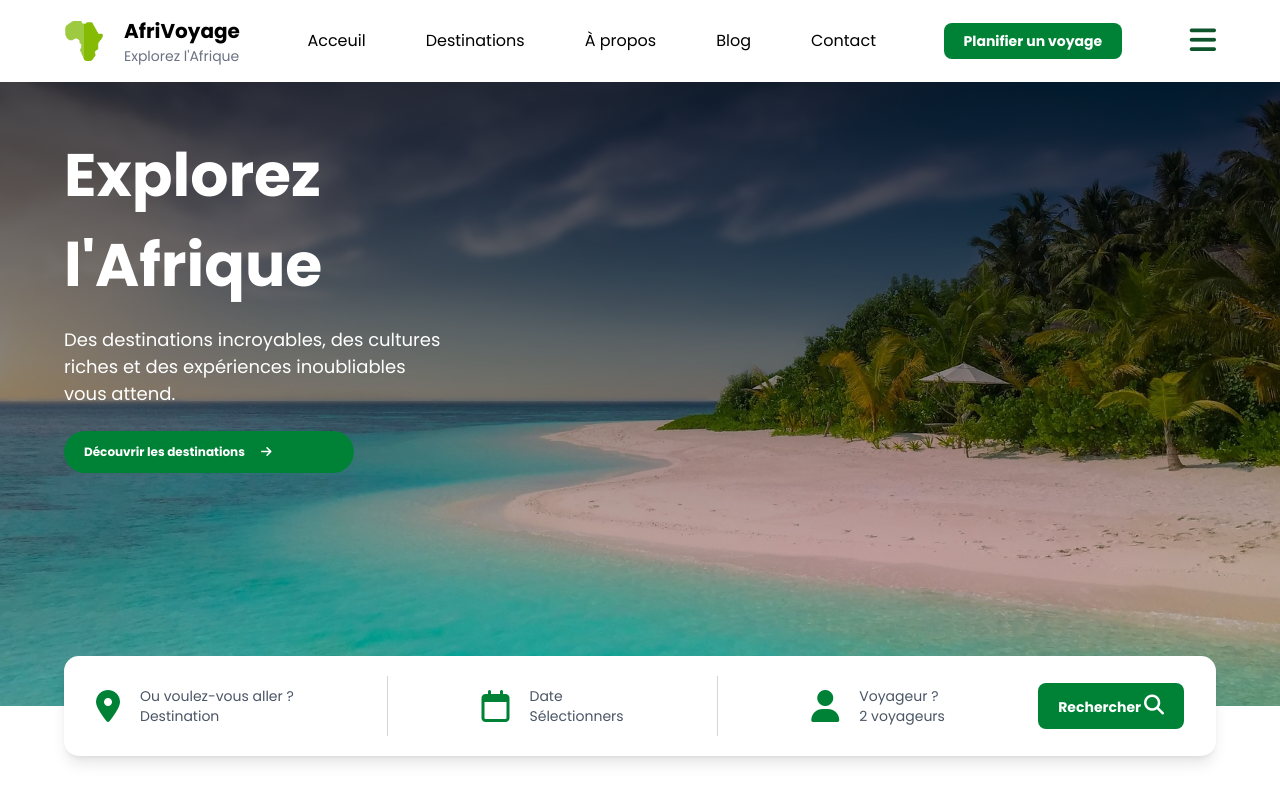
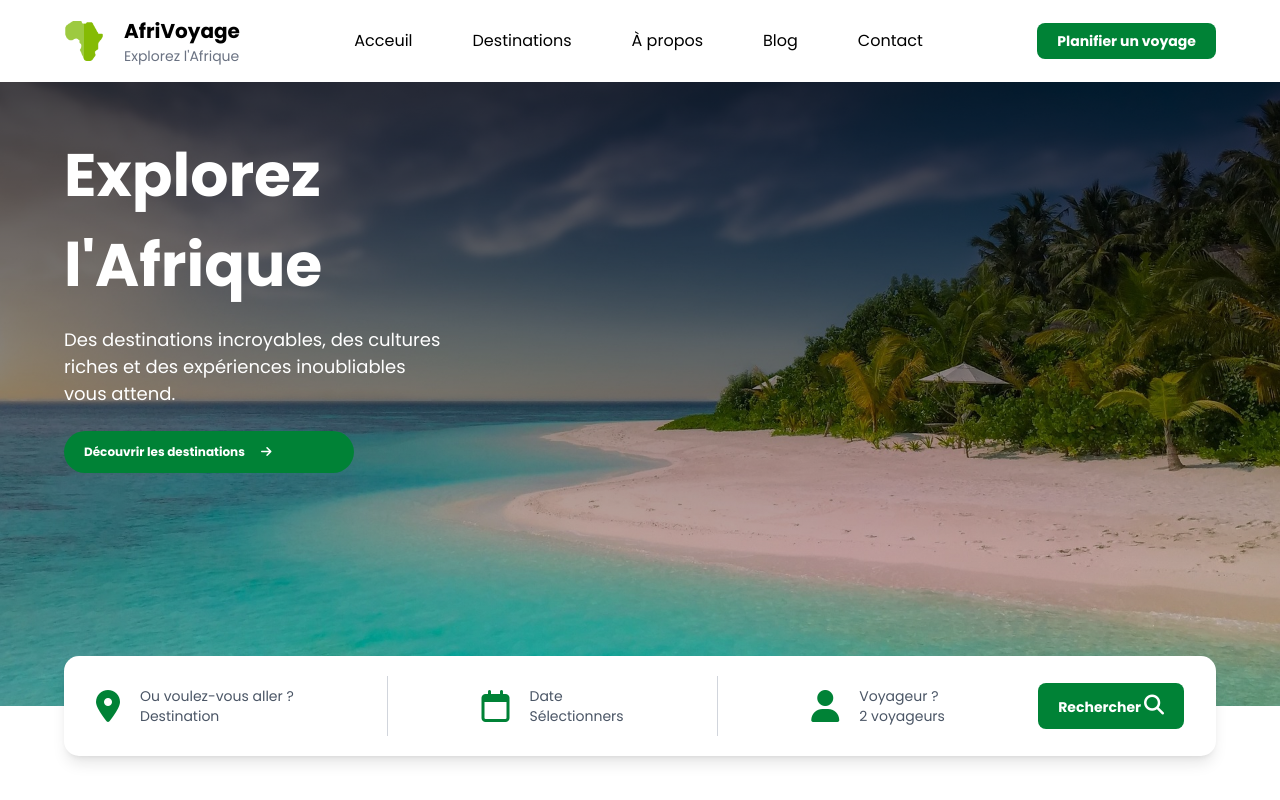
Before and after one commit to bambasiakamedar002-coder/AfriVoyage, a plain HTML site: page index.html in a window 1280 px wide. Shown: the top 800 px of the page. Drawn offline with nearby package versions, Linux system fonts and the light colour scheme; a web font is replaced by a local one.

Commit message:
Add files via upload

```diff
--- a/index.html
+++ b/index.html
@@ -28,8 +28,8 @@
             </div>
             <a href="" class="py-2 px-5 bg-green-700 rounded-lg text-white flex gap-4 items-center font-bold ease-in-out duration-300 hover:bg-green-900 text-sm hidden sm:block">Planifier un voyage</a>
            <!-- !mobile menu -->
-            <div class="btn-menu">
-                <i class="fa-solid fa-bars  sm:hidden text-3xl cursor-pointer text-green-900"></i>
+            <div class="btn-menu block sm:hidden">
+                <i class="fa-solid fa-bars  text-3xl cursor-pointer text-green-900"></i>
             </div>
              <div id="mobile-menu" class="hidden md:hidden absolute top-20 left-0 w-full h-screen bg-white shadow-xl rounded-xl p-6 z-50">
                 <ul class="flex flex-col gap-6 text-center font-semibold nav-mob">
```
